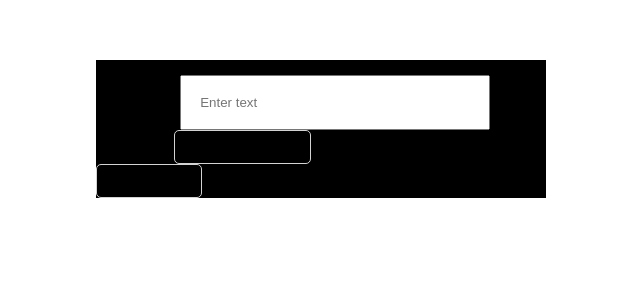
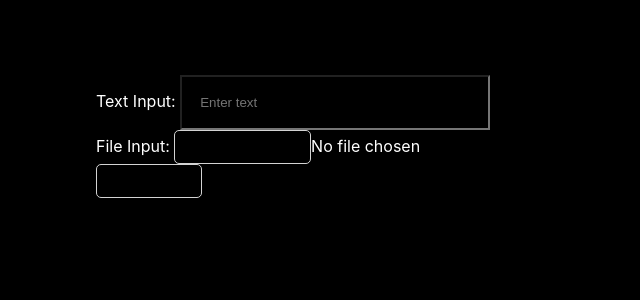
Before and after one commit to caitlinmclaugh/fovusapp, a React (Create React App) app: page / in a window 1280 px wide. Shown: the top 300 px of the page, without its empty margins (319-959 px from the left). Built offline with nearby package versions, Linux system fonts and the light colour scheme.

Commit message:
fix format

```diff
--- a/src/App.css
+++ b/src/App.css
@@ -1,3 +1,4 @@
+* {background-color: black}
 
 .App {
   margin: 60px auto 0 auto;
@@ -5,7 +6,7 @@
   flex: 1;
   align-items: left;
   justify-content: space-evenly;
-  background-color: black;
+  color: white
 }
 
 .App-header {
--- a/src/index.css
+++ b/src/index.css
@@ -8,6 +8,6 @@ body {
 }
 
 code {
-  font-family: source-code-pro, Menlo, Monaco, Consolas, 'Courier New',
+  font-family: source-code-pro, Menlo, Monaco, Consolas, 'Serif',
     monospace;
 }
```
